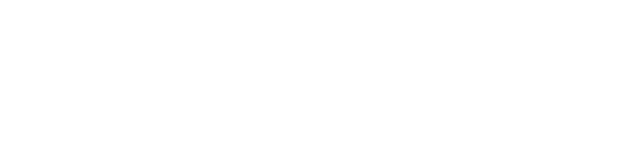
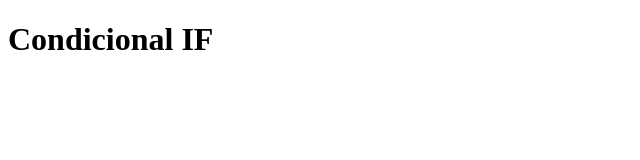
Before and after one commit to goldentgd/javascriptdesde0, a plain HTML site: page 1.2.1-if/index.html in a window 1280 px wide. Shown: the whole page, without its empty margins (0-640 px from the left). Drawn offline with Linux system fonts and the light colour scheme.

Commit message:
título del index

```diff
--- a/1.2.1-if/index.html
+++ b/1.2.1-if/index.html
@@ -6,6 +6,7 @@
     <title>Condicional if</title>
 </head>
 <body>
+    <h1>Condicional IF</h1>
     <script src="estudiante.js"></script>
 </body>
 </html>
```
